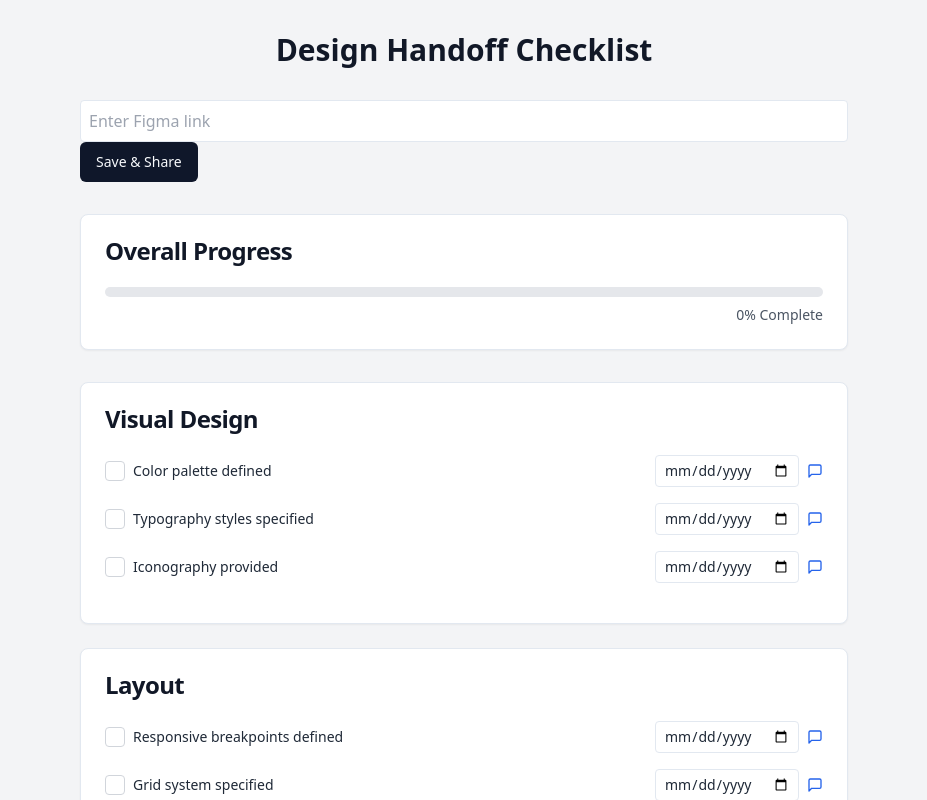
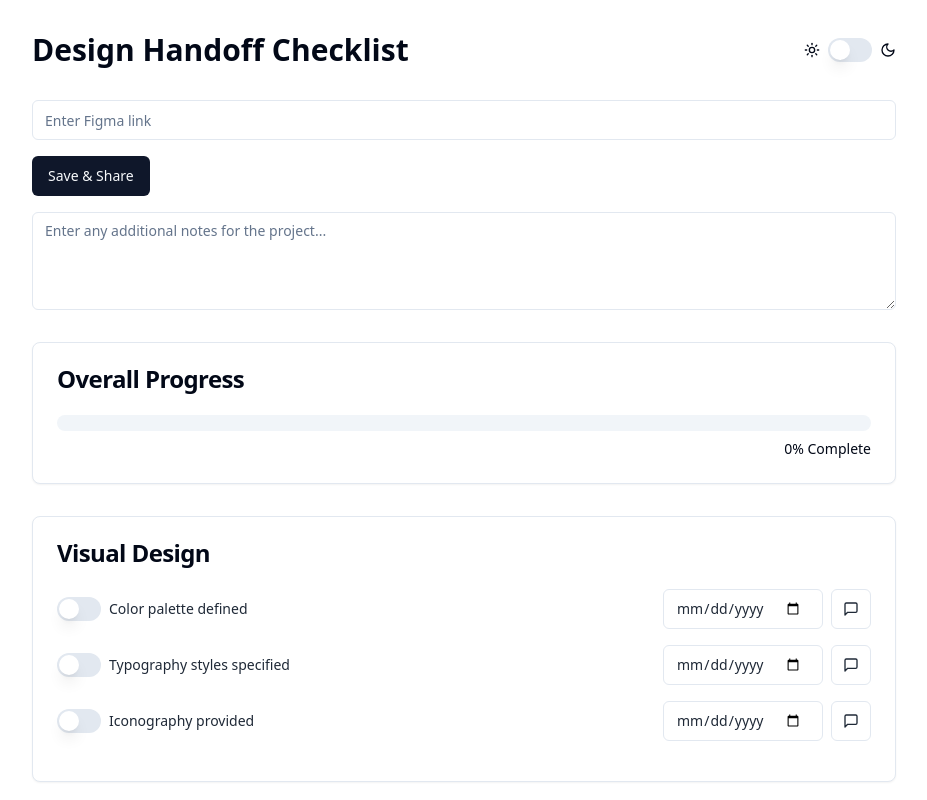
Before and after one commit to cellfade/design-handoff-checklist, a Next.js app: page / in a window 1280 px wide. Shown: the top 800 px of the page, without its empty margins (176-1103 px from the left). Built offline with nearby package versions, Linux system fonts and the light colour scheme.

Commit message:
fixed url and config save, also changed UI and notes added

```diff
--- a/src/app/layout.js
+++ b/src/app/layout.js
@@ -1,3 +1,4 @@
+import { Providers } from './providers'
 import './globals.css'
 
 export const metadata = {
@@ -7,8 +8,10 @@ export const metadata = {
 
 export default function RootLayout({ children }) {
   return (
-    <html lang="en">
-      <body>{children}</body>
+    <html lang="en" suppressHydrationWarning>
+      <body>
+        <Providers>{children}</Providers>
+      </body>
     </html>
   )
 }
--- a/src/app/page.js
+++ b/src/app/page.js
@@ -1,12 +1,15 @@
 "use client";
 
 import React, { useState, useEffect } from 'react';
-import { Check, X, Calendar, MessageSquare, Trash2, Mail, Image as ImageIcon } from 'lucide-react';
+import { Check, X, Calendar, MessageSquare, Trash2, Sun, Moon } from 'lucide-react';
 import { Card, CardHeader, CardTitle, CardContent } from '@/components/ui/card';
-import { Dialog, DialogContent, DialogHeader, DialogTitle, DialogTrigger } from '@/components/ui/dialog';
+import { Dialog, DialogContent, DialogHeader, DialogTitle } from '@/components/ui/dialog';
 import { Button } from '@/components/ui/button';
 import { Input } from '@/components/ui/input';
-import { nanoid } from 'nanoid';
+import { Textarea } from '@/components/ui/textarea';
+import { Switch } from '@/components/ui/switch';
+import { Progress } from '@/components/ui/progress';
+import { useTheme } from 'next-themes';
 import { encode, decode } from 'js-base64';
 
 const initialChecklist = [
@@ -44,28 +47,26 @@ const SocialImagePreview = ({ url }) => {
 const ChecklistItem = ({ item, checked, onToggle, onDeadlineChange, onCommentAdd, onCommentDelete }) => (
   <div className="text-gray-800">
     <div className="flex items-center space-x-2 mb-4">
-      <div
-        className={`w-5 h-5 border border-gray-300 rounded flex items-center justify-center cursor-pointer ${checked ? 'bg-blue-500' : 'bg-white'}`}
-        onClick={() => onToggle(item.id)}
-      >
-        {checked && <Check size={14} color="white" />}
-      </div>
-      <label className="text-sm font-medium leading-none peer-disabled:cursor-not-allowed peer-disabled:opacity-70 flex-grow cursor-pointer" onClick={() => onToggle(item.id)}>
+      <Switch
+        checked={checked}
+        onCheckedChange={() => onToggle(item.id)}
+      />
+      <label className="text-sm font-medium leading-none peer-disabled:cursor-not-allowed peer-disabled:opacity-70 flex-grow cursor-pointer">
         {item.item}
       </label>
-      <input
+      <Input
         type="date"
         value={item.deadline}
         onChange={(e) => onDeadlineChange(item.id, e.target.value)}
-        className="border rounded px-2 py-1 text-sm text-gray-800"
+        className="w-40"
       />
-      <button onClick={() => {
+      <Button variant="outline" size="icon" onClick={() => {
         const comment = prompt('Enter a comment:');
         if (comment) onCommentAdd(item.id, comment);
-      }} className="text-blue-600 hover:text-blue-800">
-        <MessageSquare size={16} />
-      </button>
-      {item.deadline && <Calendar size={16} className="text-gray-600" />}
+      }}>
+        <MessageSquare className="h-4 w-4" />
+      </Button>
+      {item.deadline && <Calendar className="h-4 w-4 text-gray-500" />}
       {item.comments.length > 0 && <span className="text-sm text-gray-600">({item.comments.length})</span>}
     </div>
     {item.comments.length > 0 && (
@@ -75,12 +76,14 @@ const ChecklistItem = ({ item, checked, onToggle, onDeadlineChange, onCommentAdd
           {item.comments.map((comment, index) => (
             <li key={index} className="text-sm text-gray-700 flex items-center justify-between mb-1">
               <span>{comment}</span>
-              <button
+              <Button
+                variant="outline"
+                size="icon"
                 onClick={() => onCommentDelete(item.id, index)}
-                className="text-red-500 hover:text-red-700 ml-2"
+                className="text-red-500 hover:text-red-700"
               >
-                <Trash2 size={14} />
-              </button>
+                <Trash2 className="h-4 w-4" />
+              </Button>
             </li>
           ))}
         </ul>
@@ -110,12 +113,59 @@ const EmailModal = ({ isOpen, onClose, onSend, title }) => {
   );
 };
 
+const ShareModal = ({ isOpen, onClose, url }) => {
+  const copyToClipboard = () => {
+    navigator.clipboard.writeText(url).then(() => {
+      alert('URL copied to clipboard!');
+    }, (err) => {
+      console.error('Could not copy text: ', err);
+    });
+  };
+
+  return (
+    <Dialog open={isOpen} onOpenChange={onClose}>
+      <DialogContent>
+        <DialogHeader>
+          <DialogTitle>Shareable Link</DialogTitle>
+        </DialogHeader>
+        <div className="mt-4">
+          <Input value={url} readOnly />
+          <Button onClick={copyToClipboard} className="mt-2">Copy to Clipboard</Button>
+        </div>
+      </DialogContent>
+    </Dialog>
+  );
+};
+
+const ThemeToggle = () => {
+  const { theme, setTheme } = useTheme();
+  const [mounted, setMounted] = useState(false);
+
+  useEffect(() => setMounted(true), []);
+
+  if (!mounted) return null;
+
+  return (
+    <div className="flex items-center space-x-2">
+      <Sun className="h-4 w-4" />
+      <Switch
+        checked={theme === 'dark'}
+        onCheckedChange={() => setTheme(theme === 'dark' ? 'light' : 'dark')}
+      />
+      <Moon className="h-4 w-4" />
+    </div>
+  );
+};
+
 const DesignHandoffChecklist = () => {
   const [checklist, setChecklist] = useState(initialChecklist);
   const [checkedItems, setCheckedItems] = useState({});
   const [figmaLink, setFigmaLink] = useState('');
+  const [projectNotes, setProjectNotes] = useState('');
   const [isApproveModalOpen, setIsApproveModalOpen] = useState(false);
   const [isRequestChangesModalOpen, setIsRequestChangesModalOpen] = useState(false);
+  const [isShareModalOpen, setIsShareModalOpen] = useState(false);
+  const [shareableUrl, setShareableUrl] = useState('');
   const [isLoading, setIsLoading] = useState(true);
 
   useEffect(() => {
@@ -164,6 +214,10 @@ const DesignHandoffChecklist = () => {
 
     markdown += `![Figma Preview](https://placehold.co/600x400?text=Figma+Preview)\n\n`;
 
+    if (projectNotes) {
+      markdown += `## Project Notes\n\n${projectNotes}\n\n`;
+    }
+
     categories.forEach(category => {
       markdown += `## ${category}\n\n`;
       checklist
@@ -199,8 +253,7 @@ const DesignHandoffChecklist = () => {
       figmaLink,
       projectNotes
     };
-    const stateString = encode(JSON.stringify(state));
-    return stateString;
+    return encode(JSON.stringify(state));
   };
 
   const loadState = (stateString) => {
@@ -215,59 +268,48 @@ const DesignHandoffChecklist = () => {
     }
   };
 
+  const handleSaveAndShare = () => {
+    const stateString = saveState();
+    const url = `${window.location.origin}${window.location.pathname}?state=${encodeURIComponent(stateString)}`;
+    setShareableUrl(url);
+    setIsShareModalOpen(true);
+  };
+
   if (isLoading) {
     return <div>Loading...</div>;
   }
 
   return (
-    <div className="min-h-screen bg-gray-100 py-8 px-4 sm:px-6 lg:px-8">
-      <div className="max-w-3xl mx-auto">
-        <h1 className="text-3xl font-bold text-gray-900 mb-8 text-center">
-          Design Handoff Checklist
-        </h1>
+    <div className="container mx-auto py-8 px-4 max-w-4xl">
+      <div className="flex justify-between items-center mb-8">
+        <h1 className="text-3xl font-bold">Design Handoff Checklist</h1>
+        <ThemeToggle />
+      </div>
 
-        <div className="mb-8">
-          <input
-            type="text"
+      <div className="space-y-4 mb-8">
+        <Input
           value={figmaLink}
           onChange={(e) => setFigmaLink(e.target.value)}
           placeholder="Enter Figma link"
-            className="w-full p-2 border rounded text-gray-800"
         />
-          <Button onClick={() => {
-  const stateString = saveState();
-  const url = `${window.location.origin}${window.location.pathname}?state=${encodeURIComponent(stateString)}`;
-  navigator.clipboard.writeText(url).then(() => {
-    alert('Shareable URL copied to clipboard!');
-  }, (err) => {
-    console.error('Could not copy text: ', err);
-    alert(`Shareable URL: ${url}`);
-  });
-}}>
+        <Button onClick={handleSaveAndShare}>
           Save & Share
         </Button>
-          {figmaLink && (
-            <div className="mt-2 p-2 bg-white border rounded">
-              <a href={figmaLink} target="_blank" rel="noopener noreferrer" className="text-blue-600 hover:underline">
-                {figmaLink}
-              </a>
-              <SocialImagePreview url={figmaLink} />
-            </div>
-          )}
+        <Textarea
+          value={projectNotes}
+          onChange={(e) => setProjectNotes(e.target.value)}
+          placeholder="Enter any additional notes for the project..."
+          rows={4}
+        />
       </div>
 
       <Card className="mb-8">
         <CardHeader>
-            <CardTitle className="text-gray-900">Overall Progress</CardTitle>
+          <CardTitle>Overall Progress</CardTitle>
         </CardHeader>
         <CardContent>
-            <div className="w-full bg-gray-200 rounded-full h-2.5">
-              <div
-                className="bg-blue-600 h-2.5 rounded-full"
-                style={{width: `${getProgress()}%`}}
-              ></div>
-            </div>
-            <p className="text-right mt-2 text-sm text-gray-600">
+          <Progress value={getProgress()} className="w-full" />
+          <p className="text-right mt-2 text-sm">
             {Math.round(getProgress())}% Complete
           </p>
         </CardContent>
@@ -276,7 +318,7 @@ const DesignHandoffChecklist = () => {
       {categories.map(category => (
         <Card key={category} className="mb-6">
           <CardHeader>
-              <CardTitle className="text-gray-900">{category}</CardTitle>
+            <CardTitle>{category}</CardTitle>
           </CardHeader>
           <CardContent>
             {checklist
@@ -301,19 +343,18 @@ const DesignHandoffChecklist = () => {
         <Button
           onClick={() => setIsApproveModalOpen(true)}
           disabled={getProgress() !== 100}
-            className={`flex items-center ${getProgress() === 100 ? 'bg-green-500 hover:bg-green-600' : 'bg-gray-400'} text-white font-bold py-2 px-4 rounded`}
+          variant={getProgress() === 100 ? "default" : "secondary"}
         >
           <Check className="mr-2" size={16} />
           Approve Design
         </Button>
         <Button
           onClick={() => setIsRequestChangesModalOpen(true)}
-            className="bg-red-500 hover:bg-red-600 text-white font-bold py-2 px-4 rounded flex items-center"
+          variant="destructive"
         >
           <X className="mr-2" size={16} />
           Request Changes
         </Button>
-        </div>
       </div>
 
       <EmailModal
@@ -335,6 +376,12 @@ const DesignHandoffChecklist = () => {
         }}
         title="Request Changes"
       />
+
+      <ShareModal
+        isOpen={isShareModalOpen}
+        onClose={() => setIsShareModalOpen(false)}
+        url={shareableUrl}
+      />
     </div>
   );
 };
--- /dev/null
+++ b/src/app/providers.js
@@ -0,0 +1,11 @@
+"use client";
+
+import { ThemeProvider } from 'next-themes'
+
+export function Providers({ children }) {
+  return (
+    <ThemeProvider attribute="class" defaultTheme="system" enableSystem>
+      {children}
+    </ThemeProvider>
+  )
+}
--- /dev/null
+++ b/src/components/ui/progress.jsx
@@ -0,0 +1,20 @@
+"use client"
+
+import * as React from "react"
+import * as ProgressPrimitive from "@radix-ui/react-progress"
+
+import { cn } from "@/lib/utils"
+
+const Progress = React.forwardRef(({ className, value, ...props }, ref) => (
+  <ProgressPrimitive.Root
+    ref={ref}
+    className={cn("relative h-4 w-full overflow-hidden rounded-full bg-secondary", className)}
+    {...props}>
+    <ProgressPrimitive.Indicator
+      className="h-full w-full flex-1 bg-primary transition-all"
+      style={{ transform: `translateX(-${100 - (value || 0)}%)` }} />
+  </ProgressPrimitive.Root>
+))
+Progress.displayName = ProgressPrimitive.Root.displayName
+
+export { Progress }
--- /dev/null
+++ b/src/components/ui/switch.jsx
@@ -0,0 +1,24 @@
+"use client"
+
+import * as React from "react"
+import * as SwitchPrimitives from "@radix-ui/react-switch"
+
+import { cn } from "@/lib/utils"
+
+const Switch = React.forwardRef(({ className, ...props }, ref) => (
+  <SwitchPrimitives.Root
+    className={cn(
+      "peer inline-flex h-6 w-11 shrink-0 cursor-pointer items-center rounded-full border-2 border-transparent transition-colors focus-visible:outline-none focus-visible:ring-2 focus-visible:ring-ring focus-visible:ring-offset-2 focus-visible:ring-offset-background disabled:cursor-not-allowed disabled:opacity-50 data-[state=checked]:bg-primary data-[state=unchecked]:bg-input",
+      className
+    )}
+    {...props}
+    ref={ref}>
+    <SwitchPrimitives.Thumb
+      className={cn(
+        "pointer-events-none block h-5 w-5 rounded-full bg-background shadow-lg ring-0 transition-transform data-[state=checked]:translate-x-5 data-[state=unchecked]:translate-x-0"
+      )} />
+  </SwitchPrimitives.Root>
+))
+Switch.displayName = SwitchPrimitives.Root.displayName
+
+export { Switch }
--- /dev/null
+++ b/src/components/ui/textarea.jsx
@@ -0,0 +1,18 @@
+import * as React from "react"
+
+import { cn } from "@/lib/utils"
+
+const Textarea = React.forwardRef(({ className, ...props }, ref) => {
+  return (
+    (<textarea
+      className={cn(
+        "flex min-h-[80px] w-full rounded-md border border-input bg-background px-3 py-2 text-sm ring-offset-background placeholder:text-muted-foreground focus-visible:outline-none focus-visible:ring-2 focus-visible:ring-ring focus-visible:ring-offset-2 disabled:cursor-not-allowed disabled:opacity-50",
+        className
+      )}
+      ref={ref}
+      {...props} />)
+  );
+})
+Textarea.displayName = "Textarea"
+
+export { Textarea }
```
Also changed, not shown: package.json (+6 -3 lines), src/components/ui/card.jsx (+20 -7 lines), 1 other file (tests, documents, lock files or other folders). Lines whose indentation alone changed are shown as unchanged.
